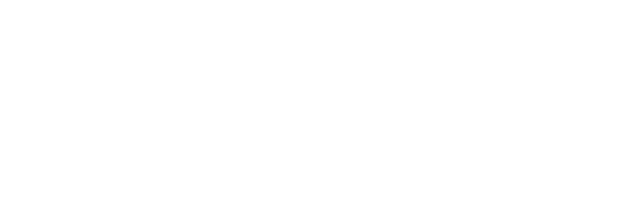
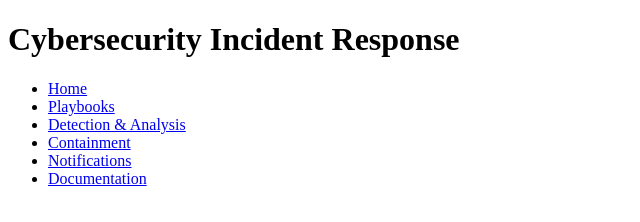
Before and after one commit to NARodman/Incident-Response-Automation, a plain HTML site: page detection.html in a window 1280 px wide. Shown: the whole page, without its empty margins (0-640 px from the left). Drawn offline with Linux system fonts and the light colour scheme.

Commit message:
Update detection.html

```diff
--- a/detection.html
+++ b/detection.html
@@ -6,7 +6,27 @@
         <meta http-equiv="X-UA-Compatible" content="ie=edge">
         <title>Detection And Analysis</title>
         <link rel="stylesheet" href="css/style.css">
-        <script src="js/detection.js"></script>
+        <script src="js/detection.js" defer></script>
     </head>
 
+    <body>
+        <header class="header">
+            <div class="container">
+                <h1 class="logo">Cybersecurity Incident Response</h1>
+                <nav>
+                    <ul>
+                    <li><a href="index.html">Home</a></li>
+                    <li><a href="playbooks.html">Playbooks</a></li>
+                    <li><a href="detection.html" class="active">Detection & Analysis</a></li>
+                    <li><a href="containment.html">Containment</a></li>
+                    <li><a href="notification.html">Notifications</a></li>
+                    <li><a href="documentation.html">Documentation</a></li>
+                    </ul>
+                </nav>
+            </div>
+        </header>
+
+
+    </body>
+
 </html>
```
